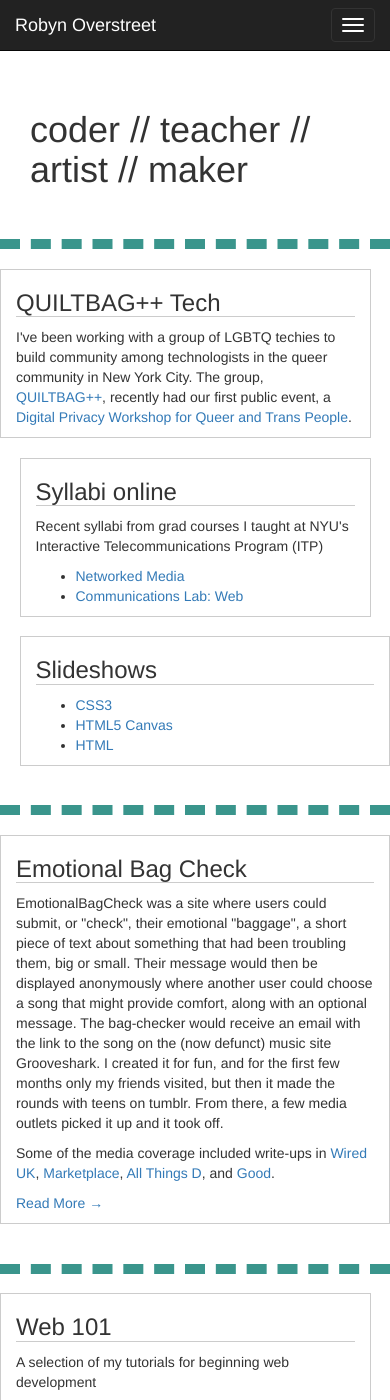
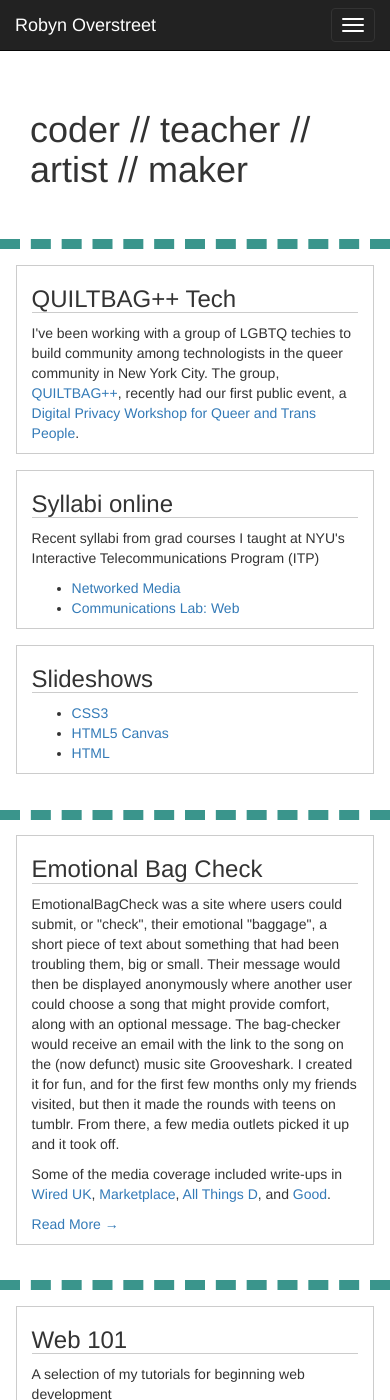
Before and after one commit to robynover/robynover.github.io, a Jekyll site: the page built from index.html, in a window 390 px wide and 1400 px high. Built offline with Jekyll 4.4.1, drawn with Linux system fonts in a browser that asks for light colours; a script that is not in the unit is left out.

Commit message:
tweak margins of infoboxes for better mobile display

```diff
--- a/css/starter.css
+++ b/css/starter.css
@@ -32,13 +32,13 @@ body {
 	color:#efefef;
 }
 .info-col{
-  margin:5%;
+  margin:4%;
 }
 .info-col:first-child{
-  margin-left: 0;
+  /*margin-left: 0;*/
 }
 .info-col:last-child{
-  margin-right: 0;
+  /*margin-right: 0;*/
 }
 .info-col h3{
   border-bottom: 1px solid #ccc;
```
